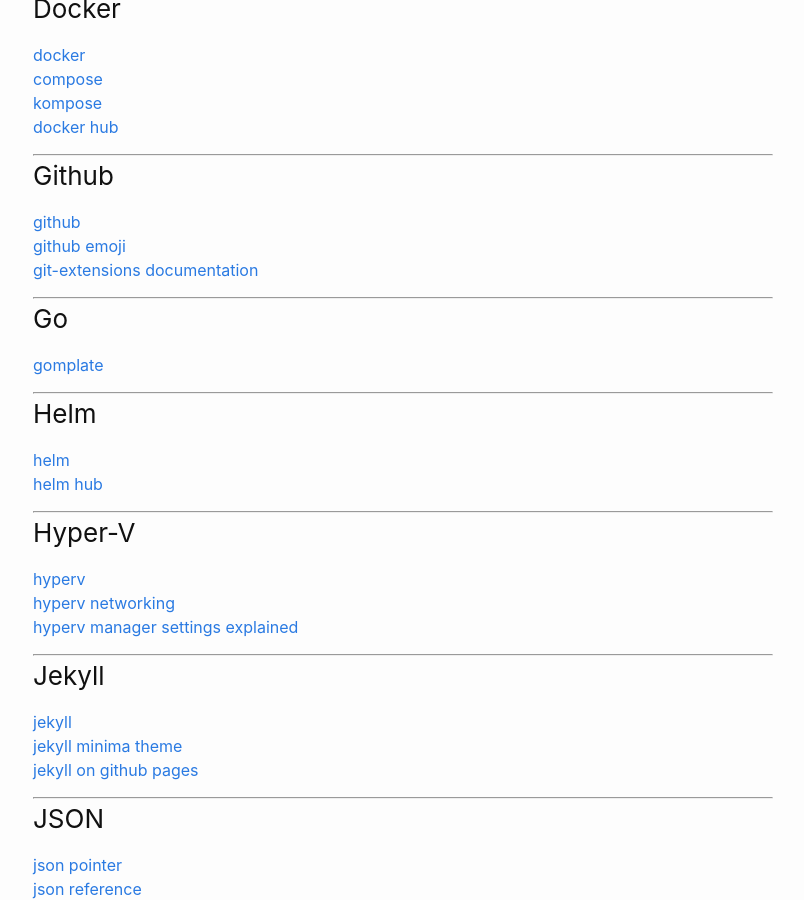
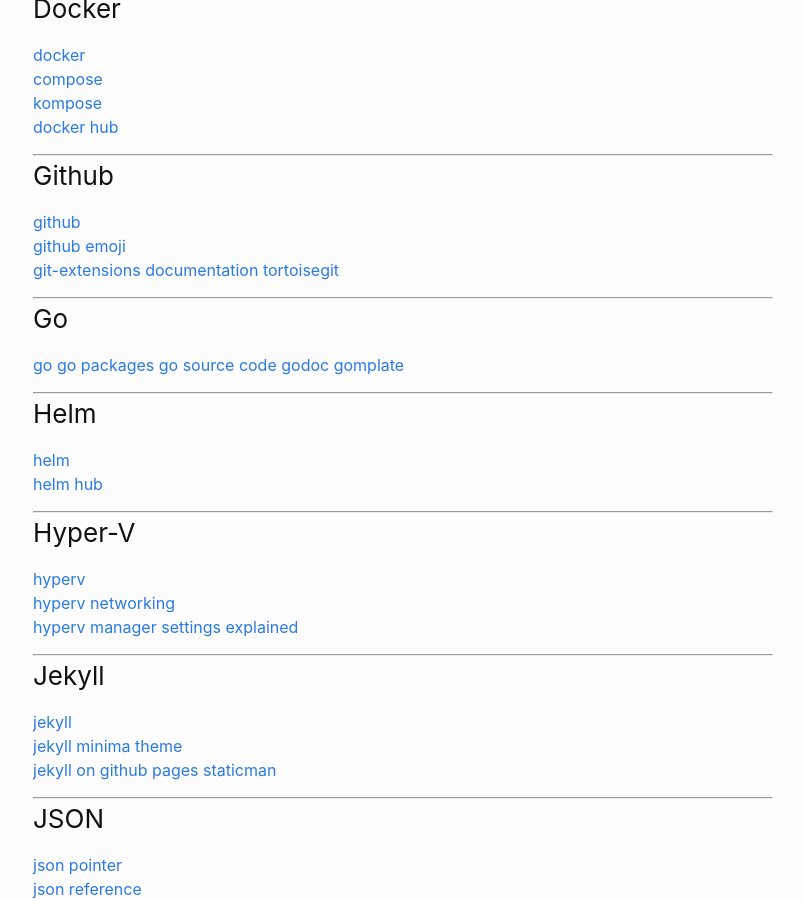
Before and after one commit to stefaanc/stefaanc.github.io, a Jekyll site: the page built from bookmarks.md, in a window 1280 px wide and 900 px high, scrolled down 749 px. Shown: the whole window, without its empty margins (237-1041 px from the left). Built offline with Jekyll 4.4.1, drawn with Linux system fonts in a browser that asks for light colours; some of the changed text lies outside the part shown.

Commit message:
added links

```diff
--- a/bookmarks.md
+++ b/bookmarks.md
@@ -51,11 +51,16 @@
 [github](https://github.com/)
 [github emoji](https://gist.github.com/rxaviers/7360908)
 [git-extensions documentation](https://git-extensions-documentation.readthedocs.io/en/latest/index.html)
+[tortoisegit](https://tortoisegit.org/)
 
 ---
 
 ### Go
 
+[go](https://golang.org/)
+[go packages](https://golang.org/pkg/)
+[go source code](https://github.com/golang/go/tree/master/src)
+[godoc](https://godoc.org/)
 [gomplate](https://gomplate.hairyhenderson.ca/)
 
 ---
@@ -80,6 +85,7 @@
 [jekyll](https://jekyllrb.com/docs/)
 [jekyll minima theme](https://github.com/jekyll/minima)
 [jekyll on github pages](https://pages.github.com/versions/)
+[staticman](https://staticman.net/docs/)
 
 ---
 
@@ -172,7 +178,8 @@
 ### Terraform
 
 [terraform](https://www.terraform.io/docs/cli-index.html)
-[terraform-plugin-sdk](https://github.com/hashicorp/terraform-plugin-sdk)
+[terraform-plugin-sdk godoc](https://godoc.org/github.com/hashicorp/terraform-plugin-sdk/helper)
+[terraform-plugin-sdk github](https://github.com/hashicorp/terraform-plugin-sdk)
 
 ---
 
```
